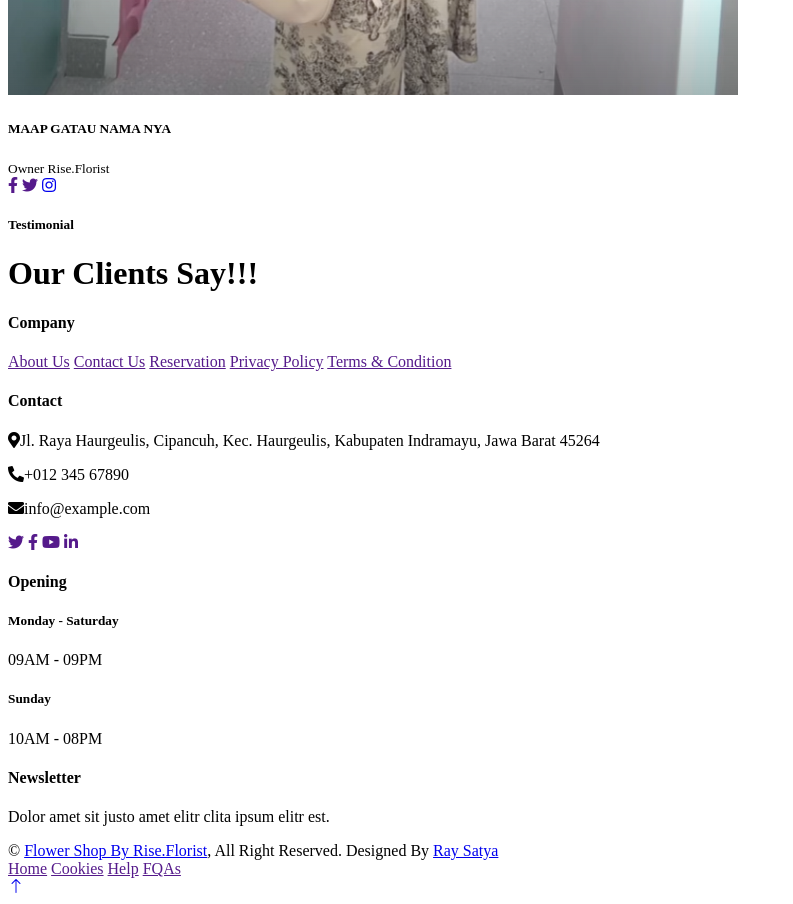
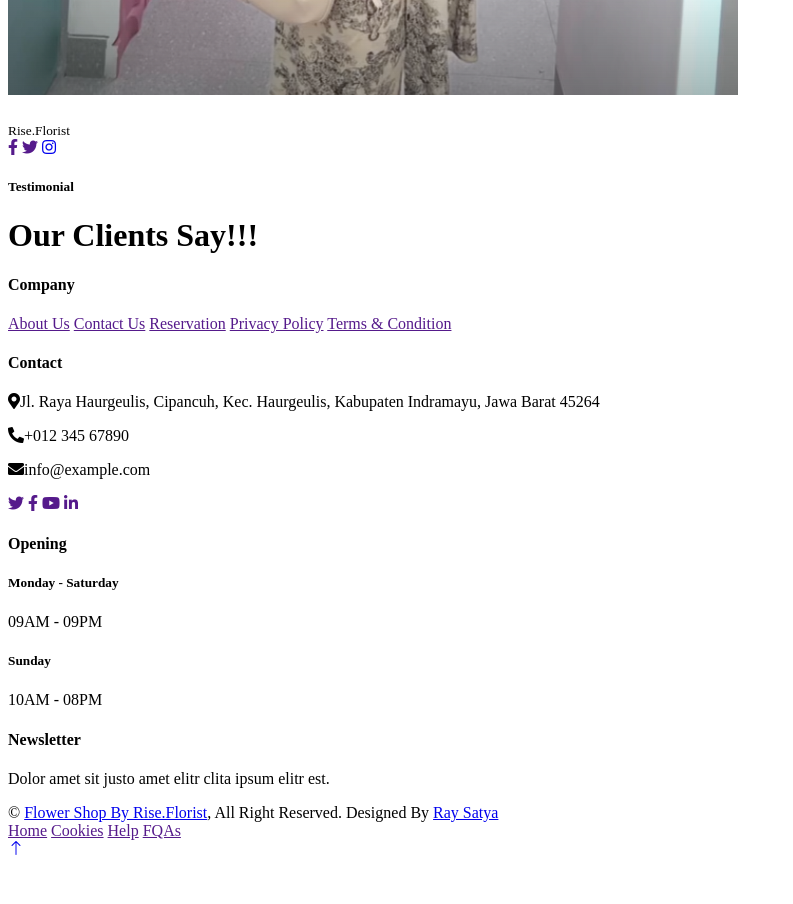
Before and after one commit to raysatyaa/Rise-Florist, a website with bundled scripts: page index.html in a window 1280 px wide. Shown: the part 9000-9904 px from the top of the page, without its empty margins (0-793 px from the left). After the commit the page ends 9866 px from the top, so only its background shows below. Built offline with nearby package versions, Linux system fonts and the light colour scheme; files whose address does not match are found by name.

Commit message:
Update index.html

```diff
--- a/index.html
+++ b/index.html
@@ -607,8 +607,8 @@
                             <div class="rounded-circle overflow-hidden m-4">
                                 <img class="img-fluid" src="img/owner.png" alt="">
                             </div>
-                            <h5 class="mb-0">MAAP GATAU NAMA NYA</h5>
-                            <small>Owner Rise.Florist</small>
+                            <h5 class="mb-0"></h5>
+                            <small>Rise.Florist</small>
                             <div class="d-flex justify-content-center mt-3">
                                 <a class="btn btn-square btn-primary mx-1" href=""><i class="fab fa-facebook-f"></i></a>
                                 <a class="btn btn-square btn-primary mx-1" href=""><i class="fab fa-twitter"></i></a>
```
